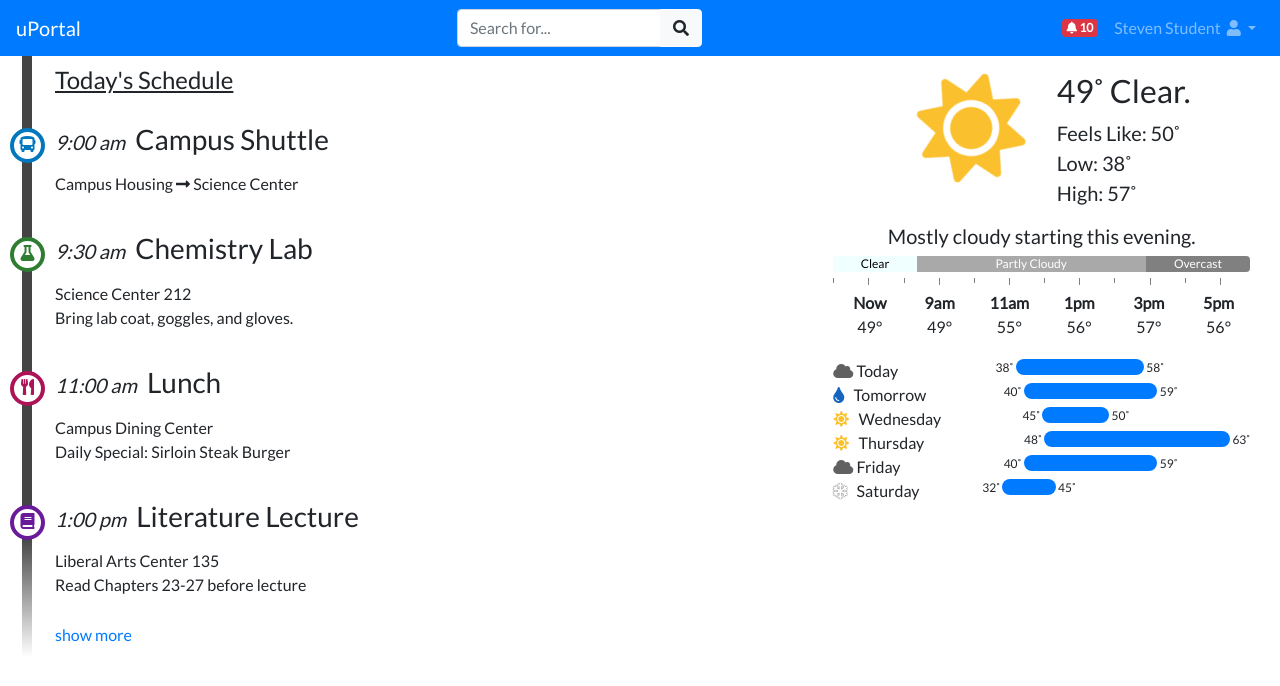
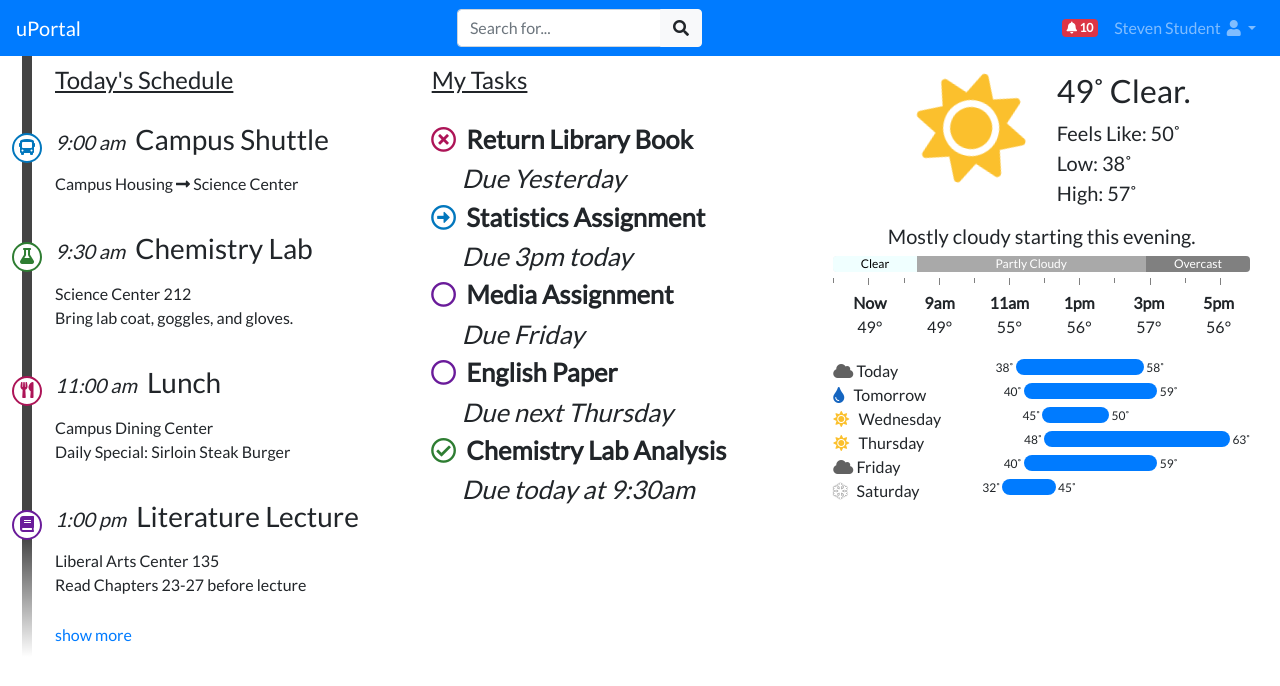
Before and after one commit to ChristianMurphy/contented-ui, a website: page alternate/three-content-hero/index.html in a window 1280 px wide. Shown: the top 686 px of the page. Drawn offline with nearby package versions, Linux system fonts and the light colour scheme.

Commit message:
chore: add tasks widget

```diff
--- a/alternate/three-content-hero/index.html
+++ b/alternate/three-content-hero/index.html
@@ -145,6 +145,56 @@
           </div>
         </section>
         <section class="col up-hero-portlet d-none d-md-block">
+          <h2 class="h4 up-task--header">
+            My Tasks
+          </h2>
+          <ul class="up-task--list">
+            <li class="up-task--item up-over-due">
+              <strong>
+                Return Library Book
+              </strong>
+              <br>
+              <em>
+                Due Yesterday
+              </em>
+            </li>
+            <li class="up-task--item up-in-progress">
+              <strong>
+                Statistics Assignment
+              </strong>
+              <br>
+              <em>
+                Due 3pm today
+              </em>
+            </li>
+            <li class="up-task--item up-todo">
+              <strong>
+                Media Assignment
+              </strong>
+              <br>
+              <em>
+                Due Friday
+              </em>
+            </li>
+            <li class="up-task--item up-todo">
+              <strong>
+                English Paper
+              </strong>
+              <br>
+              <em>
+                Due next Thursday
+              </em>
+            </li>
+            <li class="up-task--item up-done">
+              <strong>
+                Chemistry Lab Analysis
+              </strong>
+              <br>
+              <em>
+                Due today at 9:30am
+              </em>
+            </li>
+          </ul>
         </section>
         <section class="col up-hero-portlet d-none d-xl-block pt-3">
           <section class="row">
--- a/css/contented.css
+++ b/css/contented.css
@@ -31,7 +31,7 @@ strong {
 }
 
 .up-portlet:hover {
-  transform: scale(1.02);
+  transform: scale(1.01);
 }
 
 .up-portlet--tagline {
@@ -156,7 +156,7 @@ footer {
   margin: 0 auto;
 }
 
-.up-timeline::after {
+.up-timeline::before {
   content: "";
   position: absolute;
   width: 10px;
@@ -174,7 +174,8 @@ footer {
   position: relative;
 }
 
-.up-timeline-header {
+.up-timeline-header,
+.up-task--header {
   text-decoration: underline;
 }
 
@@ -183,45 +184,43 @@ footer {
 }
 
 .up-timeline-item:hover,
-.up-weather-hilos .row:hover {
+.up-weather-hilos .row:hover,
+.up-task--item:hover {
   background-color: #00000006;
 }
 
-.up-timeline-item::after {
+.up-timeline-item::before {
   position: absolute;
-  top: 15px;
-  left: -5px;
-  height: 35px;
-  width: 35px;
+  top: 20px;
+  left: -3px;
+  height: 30px;
+  width: 30px;
   z-index: 1;
 
-  font-family: "Font Awesome 5 Free";
-  border: 4px solid black;
-  font-weight: 900;
-  text-align: center;
+  border: 2px solid black;
   background-color: white;
   border-radius: 50%;
 }
 
-.up-timeline-item:nth-child(2)::after {
+.up-timeline-item:nth-child(2)::before {
   content: "\f207";
   border-color: #0277bd;
   color: #0277bd;
 }
 
-.up-timeline-item:nth-child(3)::after {
+.up-timeline-item:nth-child(3)::before {
   content: "\f0c3";
   border-color: #2e7d32;
   color: #2e7d32;
 }
 
-.up-timeline-item:nth-child(4)::after {
+.up-timeline-item:nth-child(4)::before {
   content: "\f2e7";
   border-color: #ad1457;
   color: #ad1457;
 }
 
-.up-timeline-item:nth-child(5)::after {
+.up-timeline-item:nth-child(5)::before {
   content: "\f02d";
   border-color: #6a1b9a;
   color: #6a1b9a;
@@ -239,3 +238,53 @@ footer {
 .up-weather-hilo--progress {
   border-radius: 10px;
 }
+
+.up-task--header {
+  padding-top: 10px;
+  margin-bottom: 25px;
+}
+
+.up-task--list {
+  list-style: none;
+  margin-left: -10px;
+}
+
+.up-timeline-item::before,
+.up-task--item::before {
+  font-family: "Font Awesome 5 Free";
+  text-align: center;
+  content: "";
+}
+
+.up-timeline-item::before {
+  font-weight: 900;
+}
+
+.up-task--item::before {
+  font-weight: 400;
+  margin: 0px 5px 0 -31px;
+}
+
+.up-task--item {
+  font-size: 1.6rem;
+}
+
+.up-task--item.up-in-progress::before {
+  color: #0277bd;
+  content: "\f35a";
+}
+
+.up-task--item.up-todo::before {
+  color: #6a1b9a;
+  content: "\f111";
+}
+
+.up-task--item.up-done::before {
+  color: #2e7d32;
+  content: "\f058";
+}
+
+.up-task--item.up-over-due::before {
+  color: #ad1457;
+  content: "\f057";
+}
```
